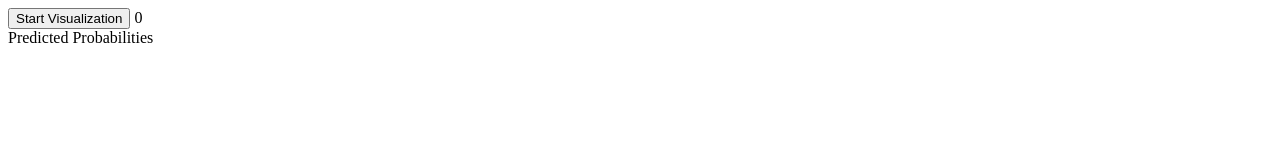
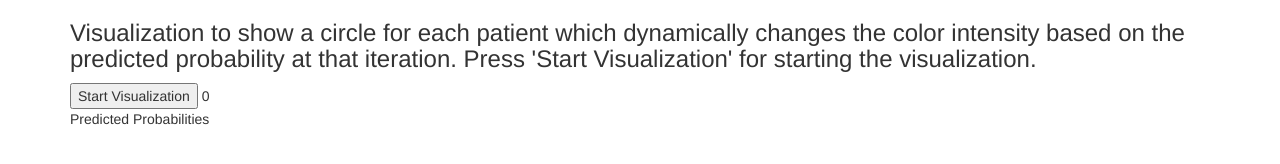
Before and after one commit to atif93/d3_visualizations, a plain HTML site: page predict.html in a window 1280 px wide. Drawn offline with nearby package versions, Linux system fonts and the light colour scheme.

Commit message:
description added

```diff
--- a/predict.html
+++ b/predict.html
@@ -1,15 +1,21 @@
 <html>
 	<head>
 		<script src="http://d3js.org/d3.v3.min.js"></script>
-
+		<link rel="stylesheet" href="https://maxcdn.bootstrapcdn.com/bootstrap/3.3.7/css/bootstrap.min.css">
+  		<script src="https://maxcdn.bootstrapcdn.com/bootstrap/3.3.7/js/bootstrap.min.js"></script>
 	</head>
-
 	<body>
-		<input type="button" onclick="start_vis()" value="Start Visualization"/>
+	<div class="container">
+  		<h3>Visualization to show a circle for each patient which dynamically changes the color intensity based on the predicted probability at that iteration.
+    	Press 'Start Visualization' for starting the visualization.</h3>
+    	<input type="button" onclick="start_vis()" value="Start Visualization"/>
 		<span id="index">0</span>
 
 		<div>Predicted Probabilities</div>
+
+
 		<span id="prob"></span>
+	</div>
 		<script>
 
 			function start_vis() {
```
